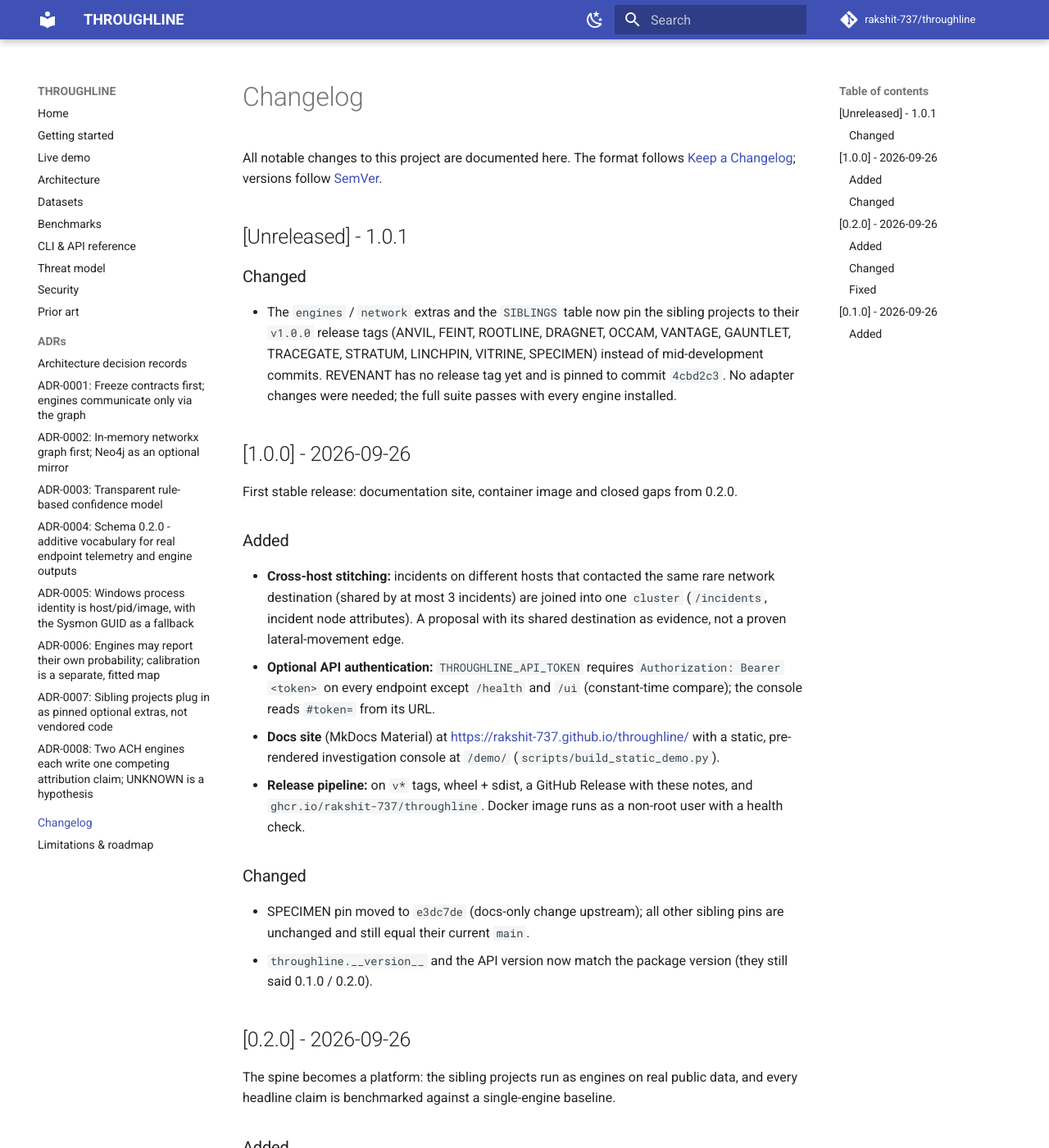
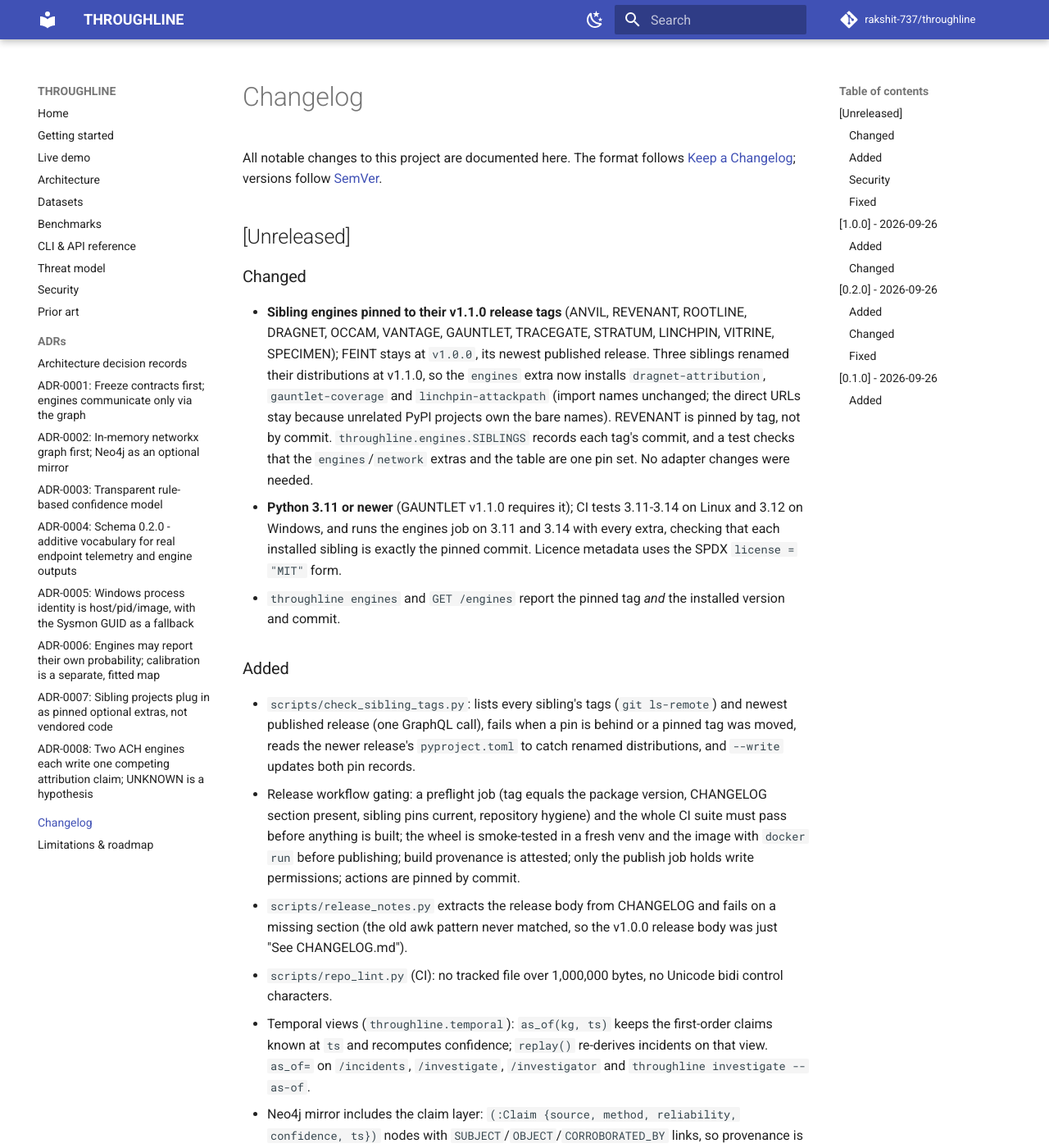
Before and after one commit to rakshit-737/throughline, an MkDocs documentation site: the page built from docs/changelog.md, in a window 1280 px wide and 1400 px high. Shown: the whole window at 82% size. Built offline with MkDocs 1.6.1 and Material for MkDocs 9.7.7, drawn with Linux system fonts in a browser that asks for light colours; comment, search, counter and statistics services are not loaded; some of the changed text lies outside the part shown.

Commit message:
docs: escape the APT29 RTLO filename; CHANGELOG for the unreleased work
README and docs/benchmarks.md contained a raw U+202E, which made GitHub and
the docs site render the rest of each APT29 bullet mirrored. The payload name
is now written as `<U+202E>cod.3aka3.scr` with what Explorer displays, and
scripts/repo_lint.py fails CI on any bidi control in a tracked text file.

Co-Authored-By: Claude <noreply@anthropic.com>

```diff
--- a/CHANGELOG.md
+++ b/CHANGELOG.md
@@ -2,14 +2,64 @@
 
 All notable changes to this project are documented here. The format follows [Keep a Changelog](https://keepachangelog.com/en/1.1.0/); versions follow [SemVer](https://semver.org/).
 
-## [Unreleased] - 1.0.1
+## [Unreleased]
 
 ### Changed
-- The `engines` / `network` extras and the `SIBLINGS` table now pin the sibling projects to their
-  `v1.0.0` release tags (ANVIL, FEINT, ROOTLINE, DRAGNET, OCCAM, VANTAGE, GAUNTLET, TRACEGATE,
-  STRATUM, LINCHPIN, VITRINE, SPECIMEN) instead of mid-development commits. REVENANT has no release
-  tag yet and is pinned to commit `4cbd2c3`. No adapter changes were needed; the full suite passes
-  with every engine installed.
+- **Sibling engines pinned to their v1.1.0 release tags** (ANVIL, REVENANT, ROOTLINE, DRAGNET, OCCAM,
+  VANTAGE, GAUNTLET, TRACEGATE, STRATUM, LINCHPIN, VITRINE, SPECIMEN); FEINT stays at `v1.0.0`, its newest
+  published release. Three siblings renamed their distributions at v1.1.0, so the `engines` extra now
+  installs `dragnet-attribution`, `gauntlet-coverage` and `linchpin-attackpath` (import names unchanged;
+  the direct URLs stay because unrelated PyPI projects own the bare names). REVENANT is pinned by tag,
+  not by commit. `throughline.engines.SIBLINGS` records each tag's commit, and a test checks that the
+  `engines`/`network` extras and the table are one pin set. No adapter changes were needed.
+- **Python 3.11 or newer** (GAUNTLET v1.1.0 requires it); CI tests 3.11-3.14 on Linux and 3.12 on Windows,
+  and runs the engines job on 3.11 and 3.14 with every extra, checking that each installed sibling is
+  exactly the pinned commit. Licence metadata uses the SPDX `license = "MIT"` form.
+- `throughline engines` and `GET /engines` report the pinned tag *and* the installed version and commit.
+
+### Added
+- `scripts/check_sibling_tags.py`: lists every sibling's tags (`git ls-remote`) and newest published
+  release (one GraphQL call), fails when a pin is behind or a pinned tag was moved, reads the newer
+  release's `pyproject.toml` to catch renamed distributions, and `--write` updates both pin records.
+- Release workflow gating: a preflight job (tag equals the package version, CHANGELOG section present,
+  sibling pins current, repository hygiene) and the whole CI suite must pass before anything is built;
+  the wheel is smoke-tested in a fresh venv and the image with `docker run` before publishing; build
+  provenance is attested; only the publish job holds write permissions; actions are pinned by commit.
+- `scripts/release_notes.py` extracts the release body from CHANGELOG and fails on a missing section
+  (the old awk pattern never matched, so the v1.0.0 release body was just "See CHANGELOG.md").
+- `scripts/repo_lint.py` (CI): no tracked file over 1,000,000 bytes, no Unicode bidi control characters.
+- Temporal views (`throughline.temporal`): `as_of(kg, ts)` keeps the first-order claims known at `ts`
+  and recomputes confidence; `replay()` re-derives incidents on that view. `as_of=` on `/incidents`,
+  `/investigate`, `/investigator` and `throughline investigate --as-of`.
+- Neo4j mirror includes the claim layer: `(:Claim {source, method, reliability, confidence, ts})` nodes
+  with `SUBJECT`/`OBJECT`/`CORROBORATED_BY` links, so provenance is one Cypher query.
+- Event store: `store head`, `verify --expect-head` (detects a truncated or extended ledger tail), an
+  optional HMAC key for ledger records (`THROUGHLINE_LEDGER_KEY`).
+
+### Security
+- The API serves only loopback Host headers (plus `THROUGHLINE_ALLOWED_HOSTS`), which blocks DNS
+  rebinding; refuses cross-site state-changing requests (`Origin` / `Sec-Fetch-Site`, 403); requires
+  `application/json` on `/ingest` (415); caps request bodies (10 MB, 413), raw records (64 KB, 422) and
+  retained records (250,000, 413); returns 422 instead of 500 for malformed records; and holds a lock
+  around ingest and rebuild. FastAPI floor raised to 0.132.
+- `throughline serve` on a non-loopback address generates a bearer token when none is set and prints
+  the console URL; the Docker image therefore no longer serves an open API on `0.0.0.0`.
+- Neo4j moved to `docker-compose.neo4j.yml` with no default password (Compose refuses to start
+  without `NEO4J_PASSWORD`); image pinned by digest. The Dockerfile is multi-stage (git only in the
+  builder) on a digest-pinned base image.
+- CI: pip-audit of every installed PyPI dependency, a gitleaks scan of the full history, a Trivy scan of
+  the built image, and the compose end-to-end job runs with a bearer token and checks the Host and
+  cross-site defences.
+
+### Fixed
+- `store verify` no longer creates a missing directory or reports an empty store as ok; it flags
+  records outside the ledger's ranges, gaps and duplicates; `get()` checks the reference digest.
+- CLI: every subcommand and option has help text; unknown entities or claims, missing datasets and a
+  missing `api` extra end with a one-line error (exit 2) instead of a traceback.
+- The console's incidents and claim ids are buttons (keyboard reachable); the static demo opens on an
+  investigation, links back to the docs, and also shows the real fixture capture through every engine.
+- README and docs no longer contain a raw U+202E (right-to-left override) character, which mirrored
+  the rest of the APT29 bullets on GitHub and the docs site.
 
 ## [1.0.0] - 2026-09-26
 
```
Also changed, not shown: README.md (+2 -2 lines), docs/benchmarks.md (+2 -2 lines).
